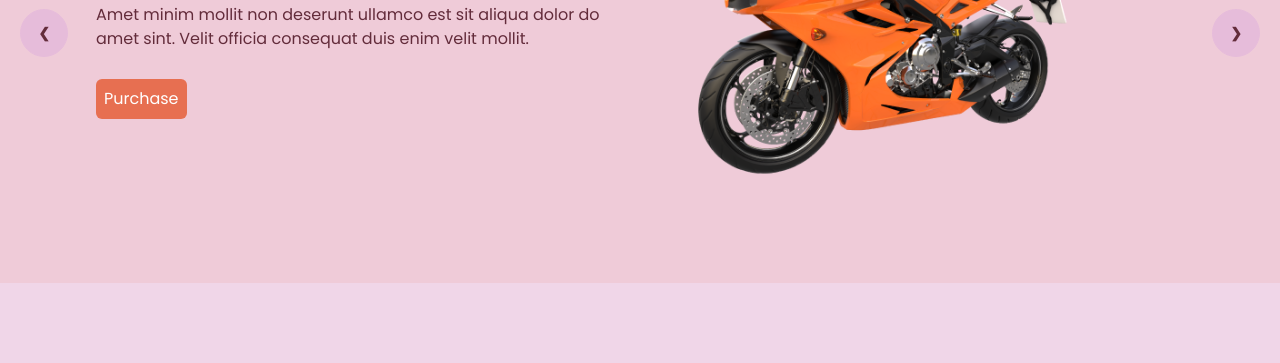
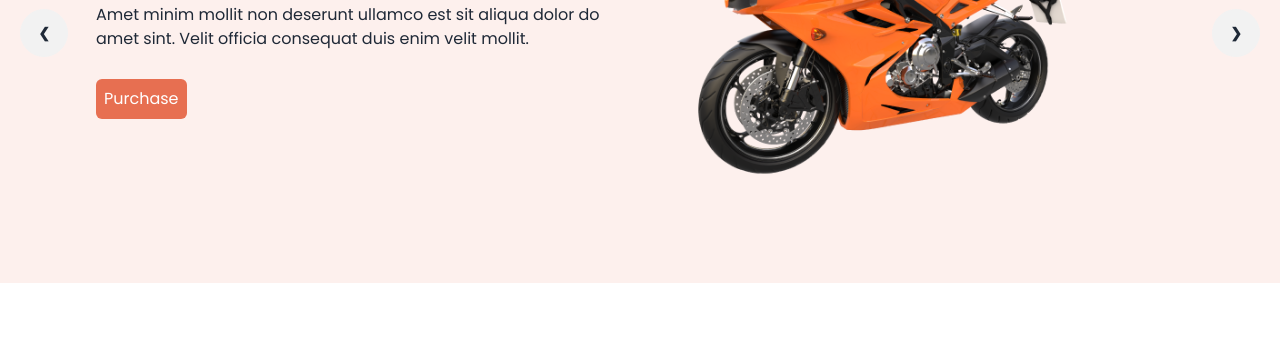
Before and after one commit to khalid423959/biker-website, a plain HTML site: page index.html in a window 1280 px wide. Shown: the part 289-652 px from the top of the page. Drawn offline with nearby package versions, Linux system fonts and the light colour scheme.

Commit message:
text update

```diff
--- a/index.html
+++ b/index.html
@@ -1,5 +1,5 @@
 <!DOCTYPE html>
-<html lang="en" data-theme="valentine">
+<html lang="en">
 <head>
     <meta charset="UTF-8">
     <meta name="viewport" content="width=device-width, initial-scale=1.0">
```
